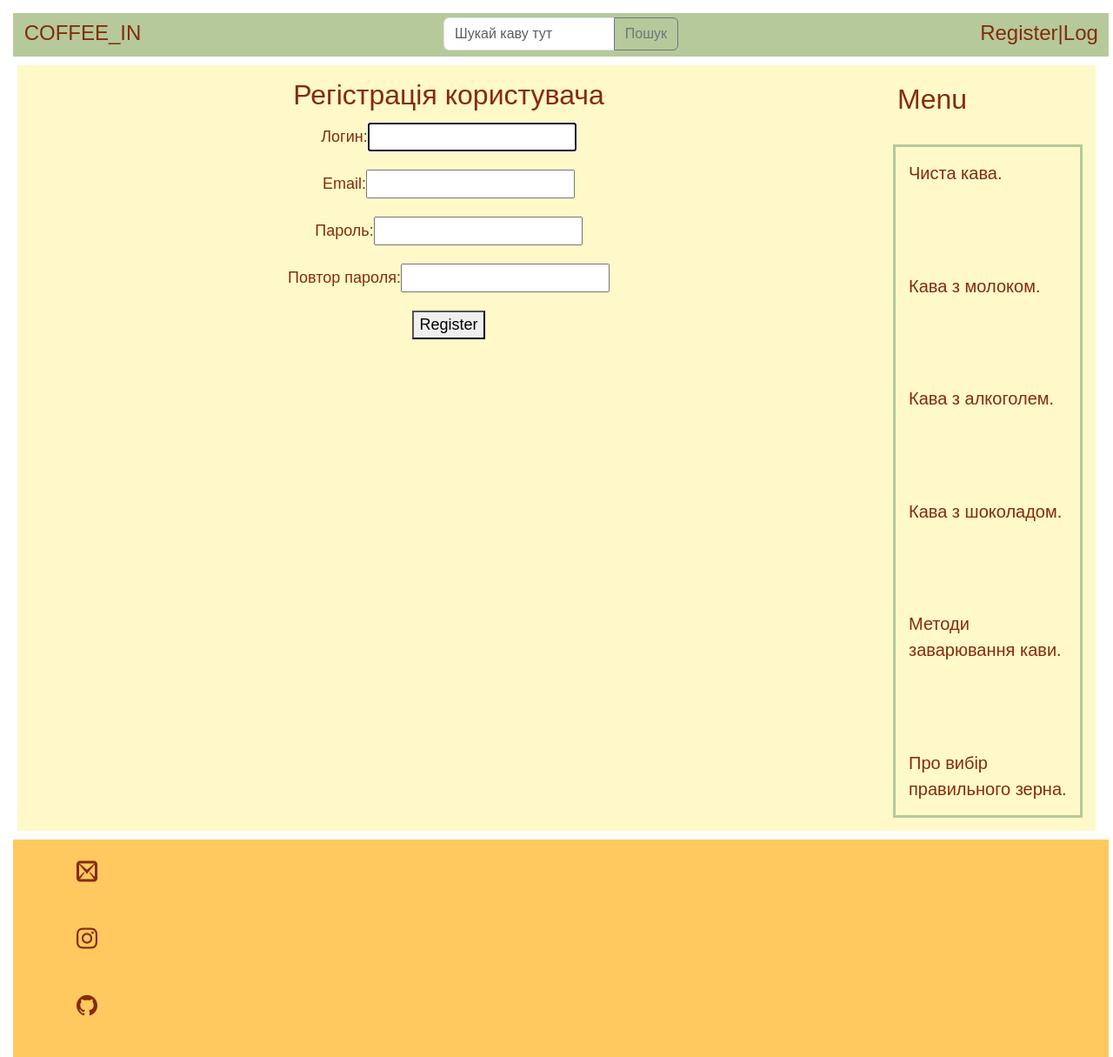
After one commit to alexmais95/Coffee_in, a Django app: page /home/register/ in a window 1280 px wide. The commit adds this page. Shown: the whole page at 87% size. Run offline with Django 4.2, Linux system fonts and the light colour scheme; some web fonts are replaced.

Commit message:
add register,login, logout

```diff
--- a/coffee_in/settings.py
+++ b/coffee_in/settings.py
@@ -54,7 +54,7 @@ ROOT_URLCONF = 'coffee_in.urls'
 TEMPLATES = [
     {
         'BACKEND': 'django.template.backends.django.DjangoTemplates',
-        'DIRS': ['home/templates'],
+        'DIRS': [BASE_DIR / "templates"],
         'APP_DIRS': True,
         'OPTIONS': {
             'context_processors': [
--- /dev/null
+++ b/home/forms.py
@@ -0,0 +1,47 @@
+from django import forms
+from django.contrib.auth.forms import UserCreationForm, AuthenticationForm
+from django.contrib.auth.models import User
+from django.core.exceptions import ValidationError
+
+from .models import *
+
+
+class AddPostForm(forms.ModelForm):
+    def __init__(self, *args, **kwargs):
+        super().__init__(*args, **kwargs)
+        self.fields['cat'].empty_label = "Категория не выбрана"
+
+    class Meta:
+        model = Coffee
+        fields = ['title', 'description', 'photo', 'cat']
+        widgets = {
+            'title': forms.TextInput(attrs={'class': 'form-input'}),
+            'description': forms.Textarea(attrs={'cols': 60, 'rows': 10}),
+        }
+
+    def clean_title(self):
+        title = self.cleaned_data['title']
+        if len(title) > 200:
+            raise ValidationError('Длина превышает 200 символов')
+
+        return title
+
+
+class RegisterUserForm(UserCreationForm):
+    username = forms.CharField(label='Логин', widget=forms.TextInput(attrs={'class': 'form-input'}))
+    email = forms.EmailField(label='Email', widget=forms.EmailInput(attrs={'class': 'form-input'}))
+    password1 = forms.CharField(label='Пароль', widget=forms.PasswordInput(attrs={'class': 'form-input'}))
+    password2 = forms.CharField(label='Повтор пароля', widget=forms.PasswordInput(attrs={'class': 'form-input'}))
+
+    class Meta:
+        model = User
+        fields = ('username', 'email', 'password1', 'password2')
+
+
+class LoginUserForm(AuthenticationForm):
+    username = forms.CharField(label='Логин', widget=forms.TextInput(attrs={'class': 'form-input'}))
+    password1 = forms.CharField(label='Пароль', widget=forms.PasswordInput(attrs={'class': 'form-input'}))
+
+    class Meta:
+        model = User
+        fields = ('email', 'password1',)
--- a/home/static/home/css/home.css
+++ b/home/static/home/css/home.css
@@ -74,7 +74,7 @@
     display: flex;
     position: absolute;
     flex-direction: column;
-    justify-content: space-between;
+
 
     left: 0;
     right: 20%;
@@ -195,3 +195,10 @@
     color: #FFF9C9;
     transition: color 0.2s linear;
 }
+.register {
+
+    font-size:18px;
+    margin: 5px;
+
+
+}
--- a/home/templates/home/base.html
+++ b/home/templates/home/base.html
@@ -25,10 +25,17 @@
                 <button class="btn btn-outline-secondary" type="button" id="button-addon2">Пошук</button>
             </div>
        </div>
-       <div class='loggin'>
-            <a class="log_nav" href="#">Log</a>
-       </div>
-
+       {% block login %}
+       {% if request.user.is_authenticated %}
+            <div class='loggin'>
+                <a class="log_nav" href="#">{{user}}</a>|<a class="log_nav" href="{% url 'logout' %}">Exit</a>
+            </div>
+       {% else %}
+             <div class='loggin'>
+                 <a class="log_nav" href="{% url 'register' %}">Register</a>|<a class="log_nav" href="{% url 'login' %}">Log</a>
+             </div>
+       {% endif %}
+        {% endblock %}
     </div>
 
 <!--    Область рецептів-->
@@ -50,7 +57,7 @@
         <div class='left'>
 
                 <div class="left_top">
-                    <h2 class='left_top_text'>Coffee</h2>
+                    <h2 class='left_top_text'>{{title}}</h2>
                 </div>
                 {% block content %}
                 <div class='left_center'>
--- a/home/templates/home/blaccoffee.html
+++ b/home/templates/home/blaccoffee.html
@@ -1,15 +1,17 @@
 {% extends 'home/base.html'  %}
+
+
 
 {% block content %}
 
-
-
                 {% for p in item %}
+                    {% if p.cat_id == 1 %}
                     <div class="iner_element">
                         <p><img src="{{ p.photo.url }}">
                         <p>{{p.title}}</p>
                         <p style="font-size:18px">{{p.description}}</p>
                     </div>
+                    {% endif %}
                 {% endfor %}
 
 
--- /dev/null
+++ b/home/templates/home/register.html
@@ -0,0 +1,17 @@
+{% extends 'home/base.html'  %}
+
+
+
+{% block content %}
+
+    <form class="register" method="post" >
+        {% csrf_token %}
+        {% for f in form %}
+        <p><label class="form-label" for="{{ f.id_for_label }}">{{f.label}}: </label>{{ f }}</p>
+        <div class="form-error">{{ f.errors }}</div>
+        {% endfor %}
+        <button type="submit">Register</button>
+    </form>
+
+
+{% endblock %}
--- a/home/templates/home/with_milk.html
+++ b/home/templates/home/with_milk.html
@@ -1,15 +1,17 @@
 {% extends 'home/base.html'  %}
+
+
 
 {% block content %}
 
-
-
                 {% for p in item %}
+                    {% if p.cat_id == 2 %}
                     <div class="iner_element">
                         <p><img src="{{ p.photo.url }}">
                         <p>{{p.title}}</p>
                         <p style="font-size:18px">{{p.description}}</p>
                     </div>
+                    {% endif %}
                 {% endfor %}
 
 
--- a/home/urls.py
+++ b/home/urls.py
@@ -4,7 +4,10 @@ from . import views
 from .views import *
 
 urlpatterns = [
-    path('', views.blaccoffee, name='blaccoffee'),
+    path('blaccoffee/', views.blaccoffee, name='blaccoffee'),
     path('with_milk/', views.with_milk, name='with_milk'),
+    path('login/', LoginUser.as_view(), name='login'),
+    path('logout/', logout_user, name='logout'),
+    path('register/', RegisterUser.as_view(), name='register'),
 
 ]
--- /dev/null
+++ b/home/utils.py
@@ -0,0 +1,25 @@
+from .models import *
+from django.db.models import Count
+
+
+menu = [{'title': 'Register', 'url_name': 'register'},
+        ]
+
+
+class DataMixin:
+    paginate_by = 20
+
+    def get_user_context(self, **kwargs):
+        context = kwargs
+        cats = Category.objects.annotate(Count('coffee'))
+
+        user_menu = menu.copy()
+        if not self.request.user.is_authenticated:
+            user_menu.pop(0)
+
+        context['menu'] = user_menu
+
+        context['cats'] = cats
+        if 'cat_selected' not in context:
+            context['cat_selected'] = 0
+        return context
--- a/home/views.py
+++ b/home/views.py
@@ -1,6 +1,14 @@
+from django.contrib.auth import logout
+from django.contrib.auth.forms import UserCreationForm, AuthenticationForm
+from django.contrib.auth.views import LoginView
 from django.http import HttpResponse
-from django.shortcuts import render
+from django.shortcuts import render, redirect
+from django.urls import reverse_lazy
+from django.views.generic import CreateView
+
 from .models import Coffee, Category
+from .utils import DataMixin
+from .forms import *
 
 
 def blaccoffee(request):
@@ -12,9 +20,42 @@ def with_milk(request):
     item = Coffee.objects.all()
     return render(request, 'home/with_milk.html', {'item': item, 'title': 'Coffee with milk'})
 
+
+# def login(request):
+#     return render(request, 'home/login.html', {'title': 'login'})
+
+
 # def show_post(request, post_id):
 #     return HttpResponse(f"Отображение статьи с id = {post_id}")
 
 # def show_category(request, cat_id):
 #     posts = Coffee.objects.filter(cat_id=cat_id)
 #     cats = Category.objects.all()
+
+class RegisterUser(DataMixin, CreateView):
+    form_class = RegisterUserForm
+    template_name = 'home/register.html'
+    success_url = reverse_lazy('login')
+
+    def get_context_data(self, *, object_list=None, **kwargs):
+        context = super().get_context_data(**kwargs)
+        c_def = self.get_user_context(title='Регістрація користувача')
+        return context | c_def
+
+
+class LoginUser(DataMixin, LoginView):
+    form_class = LoginUserForm
+    template_name = 'home/login.html'
+
+    def get_context_data(self, *, object_list=None, **kwargs):
+        context = super().get_context_data(**kwargs)
+        c_def = self.get_user_context(title="Авторизація")
+        return context | c_def
+
+    def get_success_url(self):
+        return reverse_lazy('blaccoffee')
+
+
+def logout_user(request):
+    logout(request)
+    return redirect('login')
```
Also changed, not shown: home/templates/home/login.html (added, +12 -0 lines).
